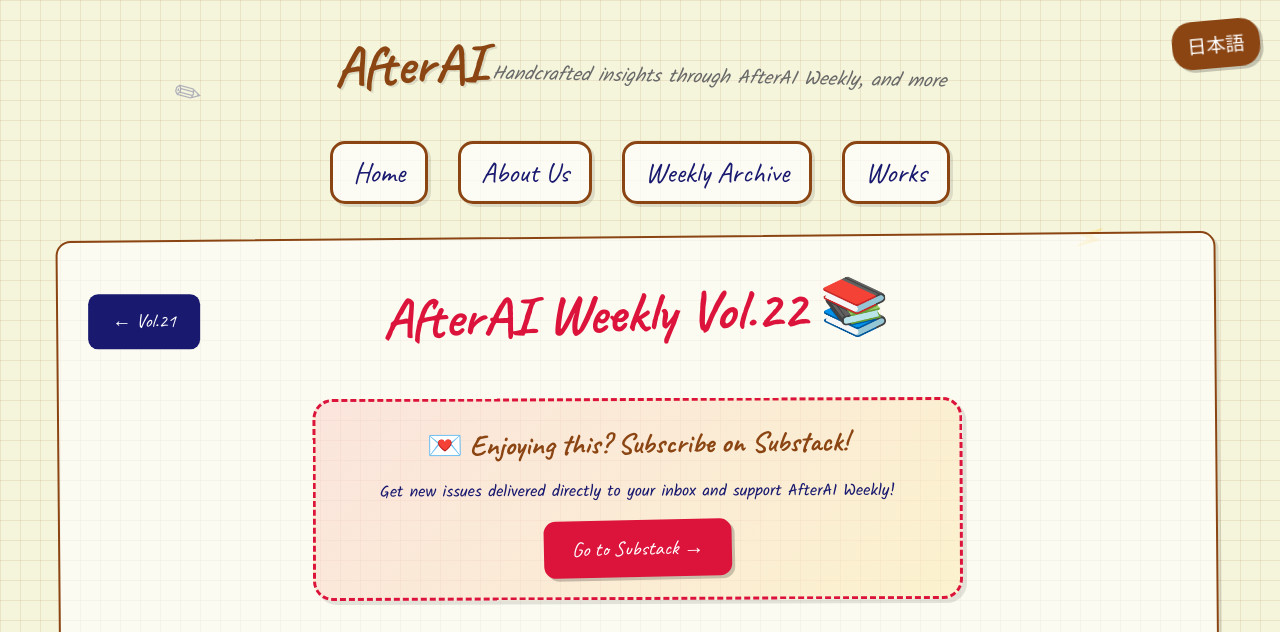
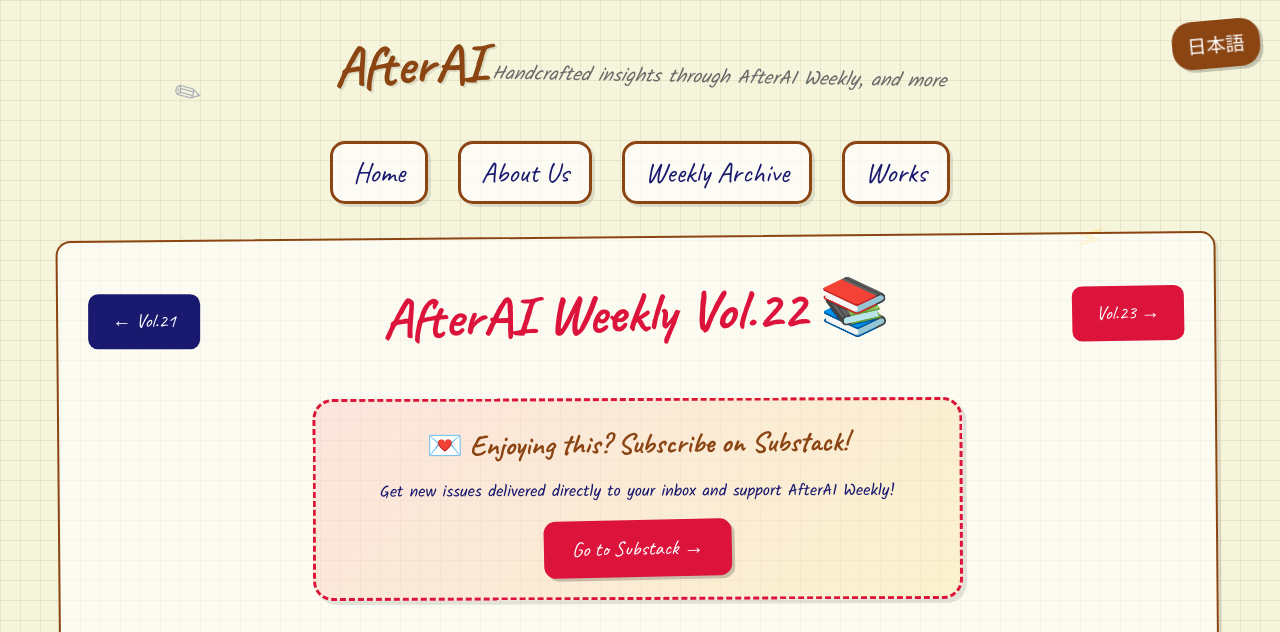
Before and after one commit to AfterAILab/AfterAILab.github.io, a Jekyll site: the page built from weekly/vol22.html, in a window 1280 px wide and 900 px high, cut to the strip 0-632 px from the top of the window. Built offline with Jekyll 4.4.1, drawn with Linux system fonts in a browser that asks for light colours.

Commit message:
Add vol23

```diff
--- a/_data/weekly_issues.yml
+++ b/_data/weekly_issues.yml
@@ -106,3 +106,5 @@
     ja: _includes/transcriptions/ja/vol21.md
 - number: 22
   slug: vol22
+- number: 23
+  slug: vol23
--- /dev/null
+++ b/weekly/vol23.html
@@ -0,0 +1,5 @@
+---
+layout: weekly_issue
+title: "AfterAI Weekly Vol.23"
+slug: vol23
+---
```
Also changed, not shown: 2 other files.
